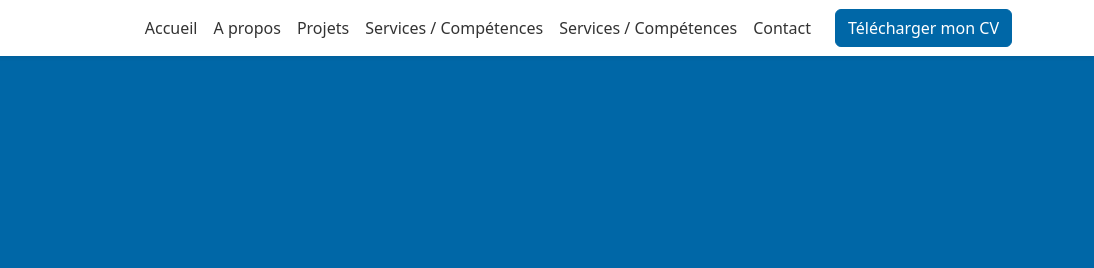
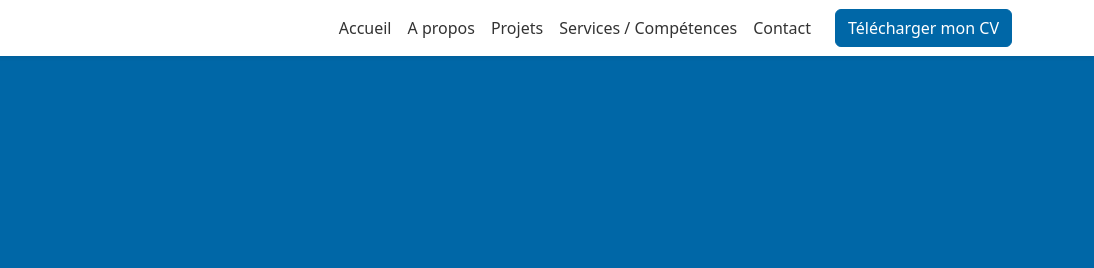
Before and after one commit to Buzzy-Og/Portfolio-Thierno-Dieng, a plain HTML site: page index.html in a window 1280 px wide. Shown: the top 268 px of the page, 186-1280 px from the left. Drawn offline with nearby package versions, Linux system fonts and the light colour scheme.

Commit message:
Update index.html

```diff
--- a/index.html
+++ b/index.html
@@ -29,7 +29,6 @@
           <li class="nav-item"><a class="nav-link" href="#accueil">Accueil</a></li>
           <li class="nav-item"><a class="nav-link" href="#apropos">A propos</a></li>
           <li class="nav-item"><a class="nav-link" href="#projets">Projets</a></li>
-          <li class="nav-item"><a class="nav-link" href="#services">Services / Compétences</a></li>
           <li class="nav-item"><a class="nav-link" href="#services">Services / Compétences</a></li>
           <li class="nav-item"><a class="nav-link" href="#contact">Contact</a></li>
           <li class="nav-item">
```
